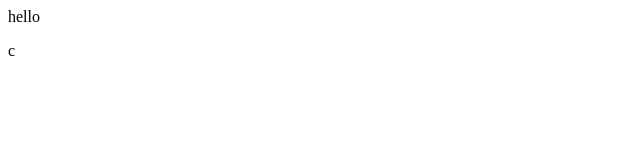
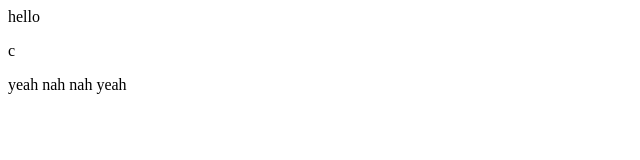
Before and after one commit to L0n35/cmd-j3ff.github.io, a plain HTML site: page index.html in a window 1280 px wide. Shown: the whole page, without its empty margins (0-640 px from the left). Drawn offline with Linux system fonts and the light colour scheme.

Commit message:
Update index.html

```diff
--- a/index.html
+++ b/index.html
@@ -1 +1,3 @@
 <p>hello</p>c
+
+<p> yeah nah nah yeah</p>
```
